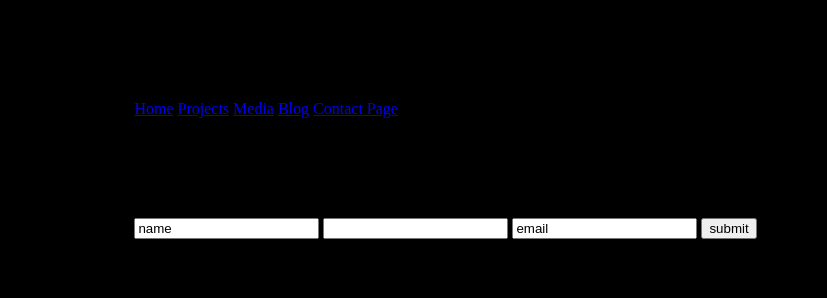
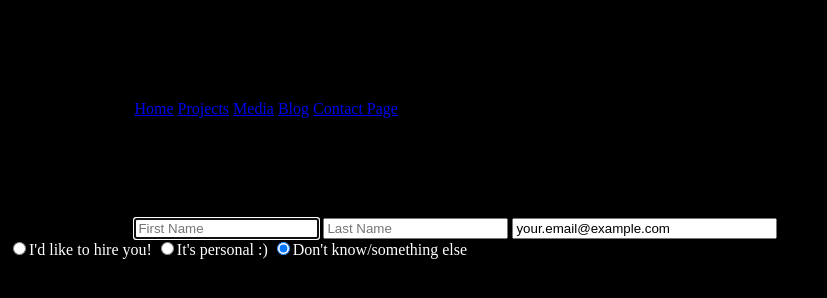
Before and after one commit to SallyAmkoa/sallyamkoa, a plain HTML site: page contact/index.html in a window 1280 px wide. Shown: the whole page, without its empty margins (0-827 px from the left). Drawn offline with Linux system fonts and the light colour scheme.

Commit message:
added form buttons

```diff
--- a/contact/index.html
+++ b/contact/index.html
@@ -19,10 +19,14 @@
 </html>
 
 <div class="container">
-    <form  action="index.html" method="post">
-      <input type="text" name="" value="name">
-      <input type="password" name="" value="">
-      <input type="email" name="" value="email">
-      <input type="submit" name="" value="submit">
-    </form>
+    <form action="form-responses/new" method="POST">
+<input type="text" name="firstname" placeholder="First Name" size="20" autofocus>
+<input type="text" name="lastname" placeholder="Last Name" size="20" autofocus>
+<input type="text" name="email" value="your.email@example.com" size="30" autofocus>
 </div>
+
+<label>
+  <input type="radio" name="subject" value="professional" checked><span>I'd like to hire you!</span>
+  <input type="radio" name="subject" value="personal" checked><span>It's personal :)</span>
+  <input type="radio" name="subject" value="other" checked><span>Don't know/something else</span>
+</label>
```
